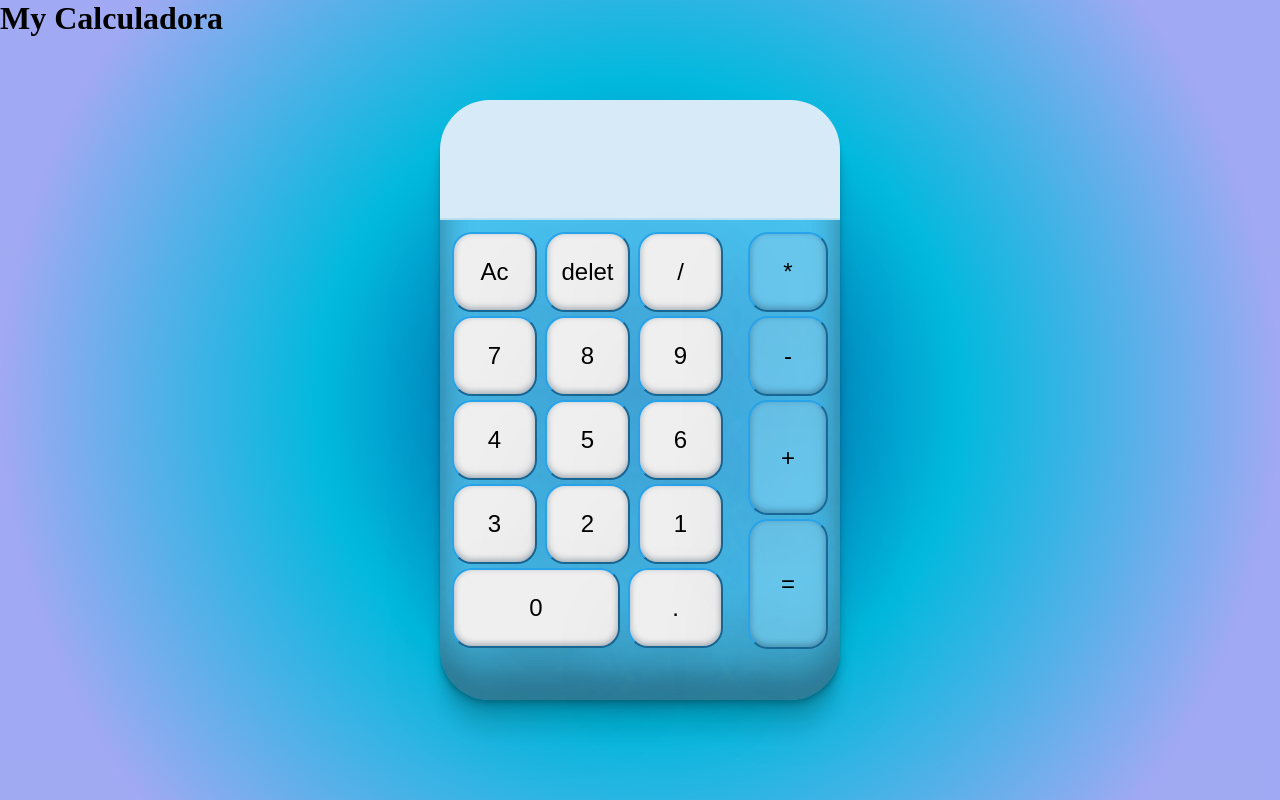
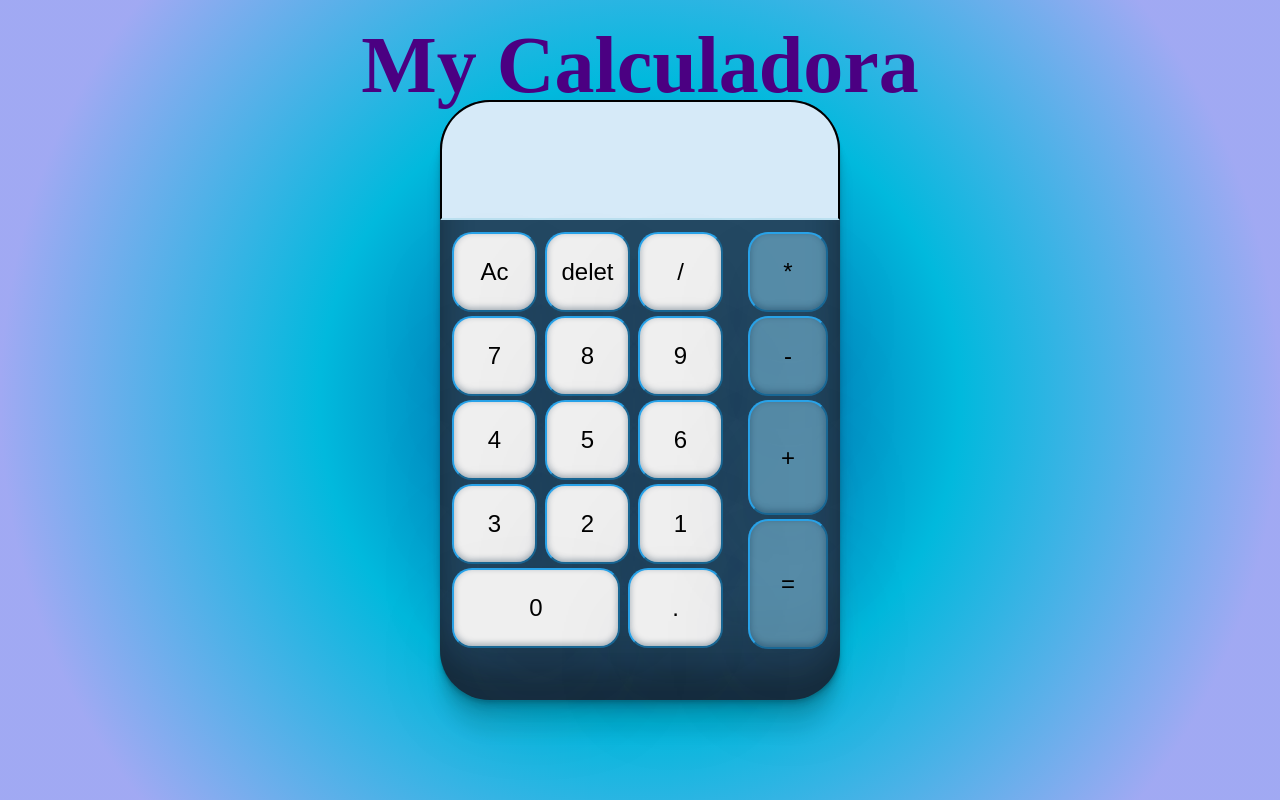
Before and after one commit to MaxSteelAT/calculadora, a plain HTML site: page index.html in a window 1280 px wide. Drawn offline with Linux system fonts and the light colour scheme.

Commit message:
Se agregó el título

```diff
--- a/style.css
+++ b/style.css
@@ -23,7 +23,8 @@ body {
     bottom: 0;
     right: 0;
     margin: auto;
-    background-color: rgba(94, 205, 249, 0.773);
+    background-image: https://img.freepik.com/vector-gratis/fondo-estrellas-plateadas-diseno-plano_23-2149987643.jpg?size=626&ext=jpg&ga=GA1.1.744158788.1718250314&semt=ais_hybrid;
+    background-color: rgb(36 73 99);
     border-radius: 50px;
     box-shadow:
     rgba(0, 0, 0, 0.17) 0px -23px 25px 0px inset,
@@ -51,9 +52,8 @@ body {
   height: 150px;
 }
 
-
-
 #result{
+  border-style: solid;
   background-color: rgba(214, 234, 248);
   width: 100%;
   height: 20%;
@@ -120,3 +120,10 @@ button {
   font-weight: 400;
   font-style: normal;
 }
+
+#title {
+  text-align: center;
+  font-size: 80px;
+  padding: 20px;
+  color: indigo;
+}
```
